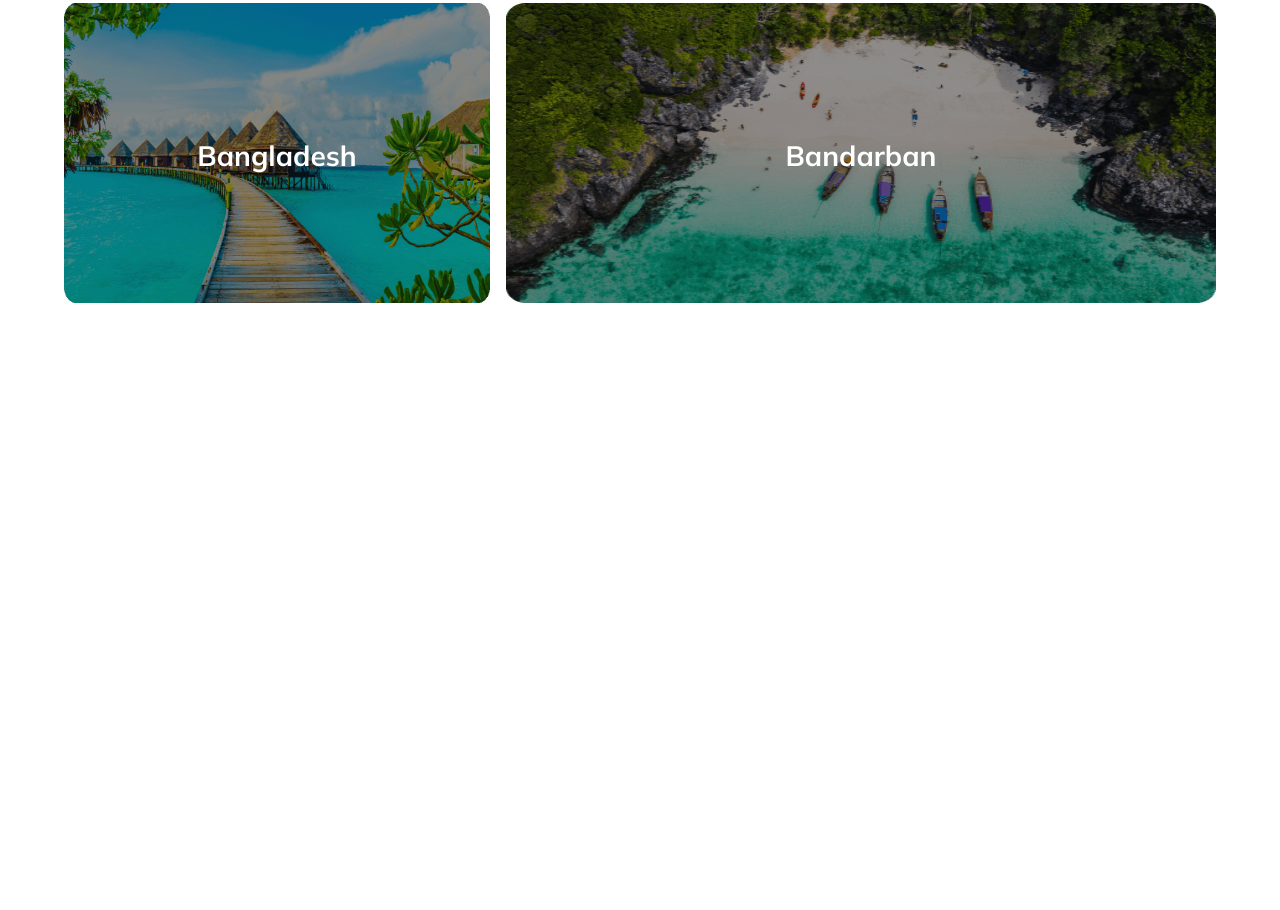
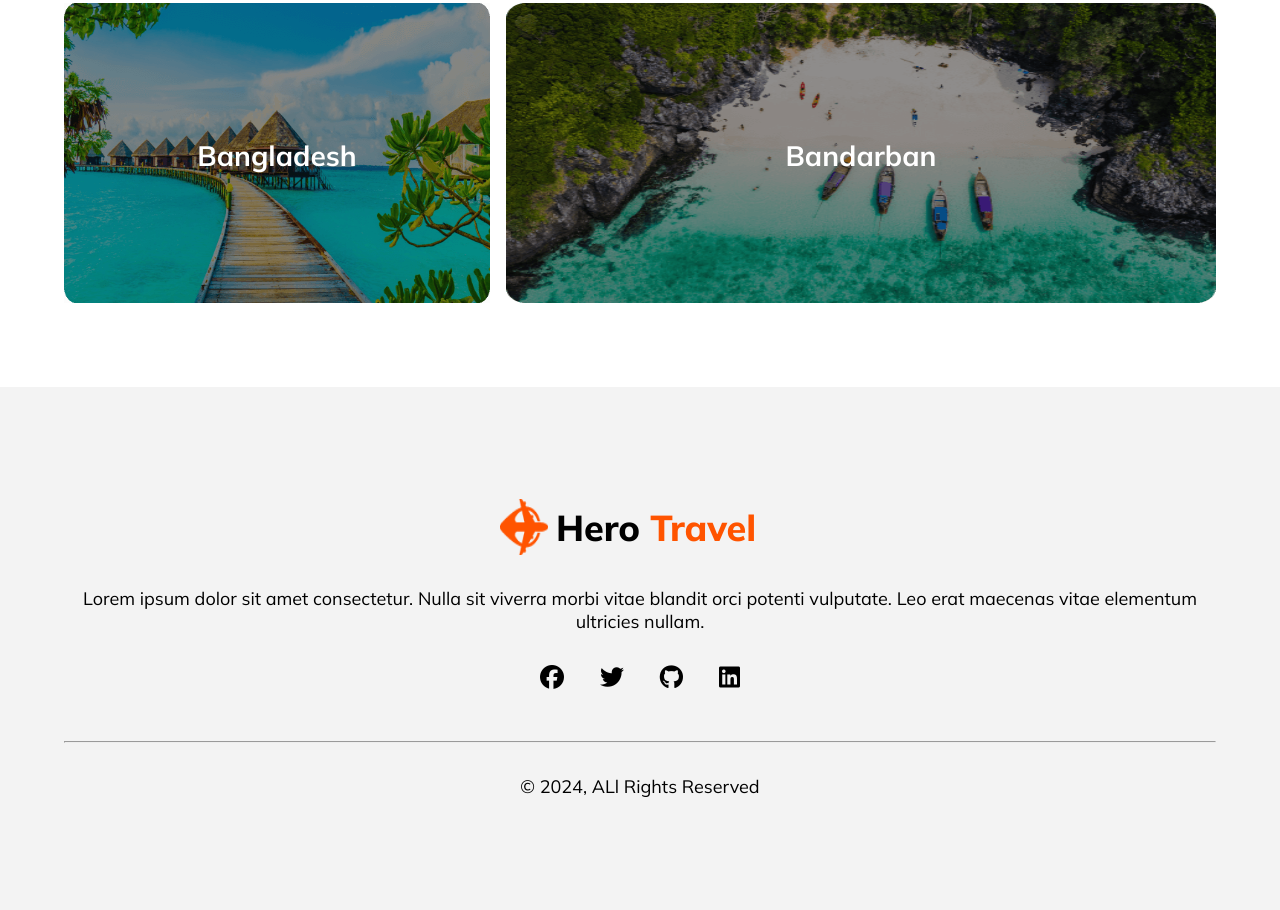
Before and after one commit to sumu9897/PH-B9A2-Hero-Travel, a plain HTML site: page index.html in a window 1280 px wide. Shown: the part 2169-3079 px from the top of the page. Before the commit the page ends 2556 px from the top, so only its background shows below. Drawn offline with Linux system fonts and the light colour scheme.

Commit message:
Footer Part done

```diff
--- a/index.html
+++ b/index.html
@@ -103,5 +103,25 @@
             </div>
         </div>
      </section>
+     <!-- Footer -->
+      <footer class="footer-section">
+        <div class="container">
+            <div class="logo">
+                <img src="./Images/logo.png" alt="">
+                <h3>Hero <span class="span">Travel</span></h3>
+            </div>
+            <p>Lorem ipsum dolor sit amet consectetur. Nulla sit viverra morbi vitae blandit orci potenti vulputate. Leo erat maecenas vitae elementum ultricies nullam. </p>
+            <div class="social">
+                <i class="fa-brands fa-facebook"></i>
+                <i class="fa-brands fa-twitter"></i>
+                <i class="fa-brands fa-github"></i>
+                <i class="fa-brands fa-linkedin"></i>
+
+            </div>
+            <hr>
+            <p>&copy; 2024, ALl Rights Reserved</p>
+
+        </div>
+      </footer>
 </body>
 </html>
--- a/styles/style.css
+++ b/styles/style.css
@@ -175,3 +175,27 @@
     font-weight: bold;
     transform: translate(-50%,-50%);
 }
+
+/* Footer */
+.footer-section{
+    background-color:rgba(19, 19, 24, 0.05);
+    padding: 2rem 0;
+}
+.footer-section .logo{
+    margin: 2rem auto;
+}
+.social{
+    width: 200px;
+    display: flex;
+    justify-content: space-between;
+    align-items: center;
+    margin: 2rem auto;
+}
+.social i{
+    height: 44px;
+    font-size: 24px;
+}
+
+.footer-section hr{
+    margin: 2rem 0;
+}
```
